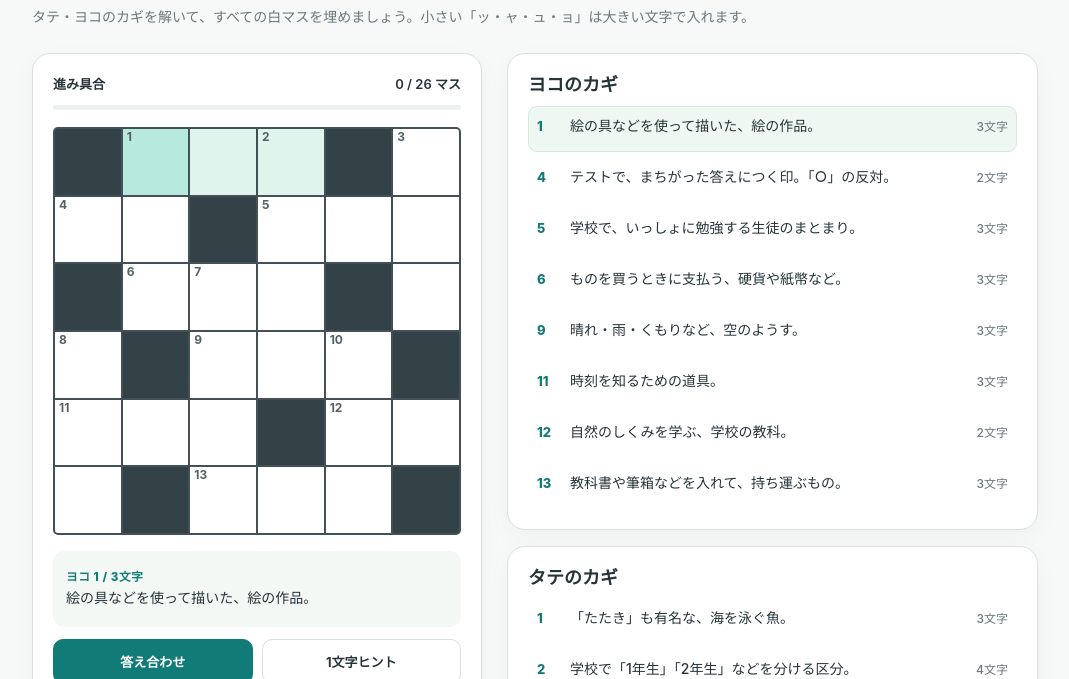
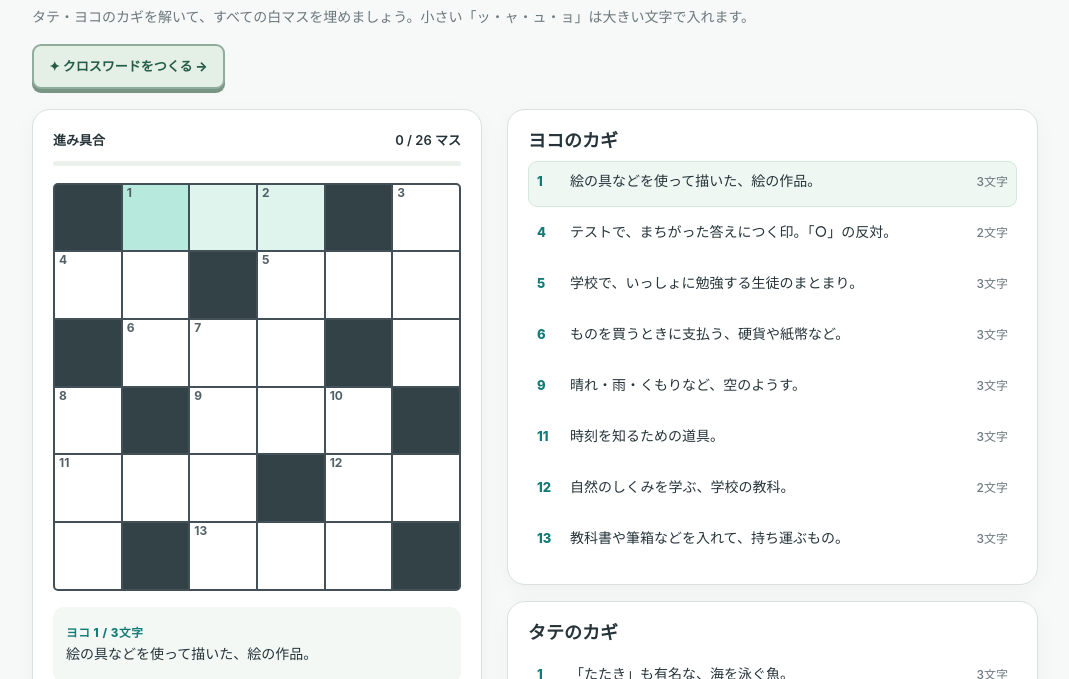
Before and after one commit to yama-books/crossword-maker, a website: page index.html in a window 1280 px wide. Shown: the part 121-800 px from the top of the page, without its empty margins (105-1174 px from the left). Drawn offline with Linux system fonts and the light colour scheme.

Commit message:
feat(m2): connect creator and player and package editor on Pages

```diff
--- a/index.html
+++ b/index.html
@@ -54,6 +54,16 @@ h2{font-size:18px;margin:0 0 10px;line-height:1.2}
  @page{size:A4;margin:18mm}body{background:#fff}.wrap{max-width:none;padding:0}.topline,.actions,.progressbar,.progress-label,.status,.info,.footer,.selected-clue{display:none!important}
  .layout{display:block}.panel{border:0;box-shadow:none;padding:0}.board{width:116mm;margin:10mm auto 13mm;gap:1px}.sq input{font-size:20pt;color:transparent!important}.clues{display:grid;grid-template-columns:1fr 1fr;gap:16px}.clue-panel{padding:0}.clue{break-inside:avoid;min-height:auto;padding:5px 0;font-size:10pt}.clue-len{display:none}h1{font-size:22pt}.lead{font-size:10pt}.sq.selected,.sq.in-word,.sq.revealed,.sq.wrong{background:#fff!important}.sq.black{background:#333!important;print-color-adjust:exact;-webkit-print-color-adjust:exact}.num{font-size:9pt}
 }
+
+/* Matte pixel-block controls. The clue list remains deliberately flat. */
+.actions button,.edit-link{border:2px solid #91ad9e;box-shadow:0 4px 0 #799685;border-radius:9px;transition:transform .09s ease,box-shadow .09s ease}
+.actions button.primary{border-color:#246855;box-shadow:0 4px 0 #174d3f}
+.actions button:active,.edit-link:active{transform:translateY(3px);box-shadow:0 1px 0 #799685}
+.actions button.primary:active{box-shadow:0 1px 0 #174d3f}
+.edit-link{display:inline-flex;align-items:center;background:#e4efe5;color:#235b47;font-size:13px;font-weight:800;text-decoration:none;padding:10px 15px;margin:-10px 0 20px}
+.edit-link:focus-visible{outline:3px solid #8fcec3;outline-offset:3px}
+@media(prefers-reduced-motion:reduce){.actions button,.edit-link{transition:none}}
+@media print{.edit-link{display:none!important}.actions button{box-shadow:none}}
 </style>
 </head>
 <body>
@@ -62,6 +72,7 @@ h2{font-size:18px;margin:0 0 10px;line-height:1.2}
   <div class="topline"><span>JAPANESE CROSSWORD / PROTOTYPE 01</span><span class="pill">6 × 6 ・ 全14問</span></div>
   <h1>学校生活と身近なことば</h1>
   <p class="lead">タテ・ヨコのカギを解いて、すべての白マスを埋めましょう。小さい「ッ・ャ・ュ・ョ」は大きい文字で入れます。</p>
+  <a class="edit-link" href="./editor.html">✦ クロスワードをつくる →</a>
  </header>
  <main class="layout">
   <section class="panel board-panel" aria-label="クロスワードの盤面">
```
